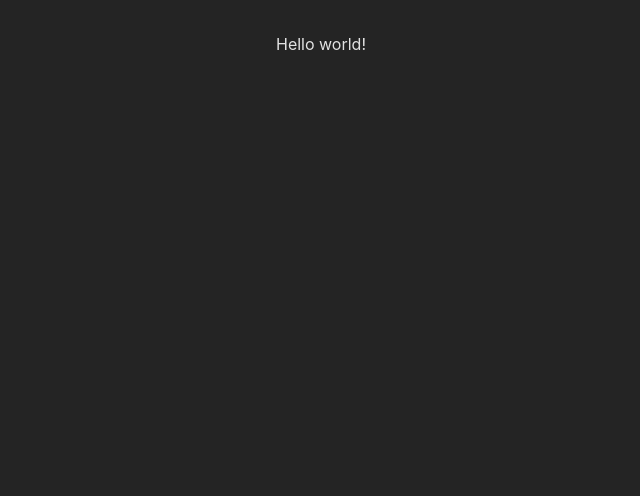
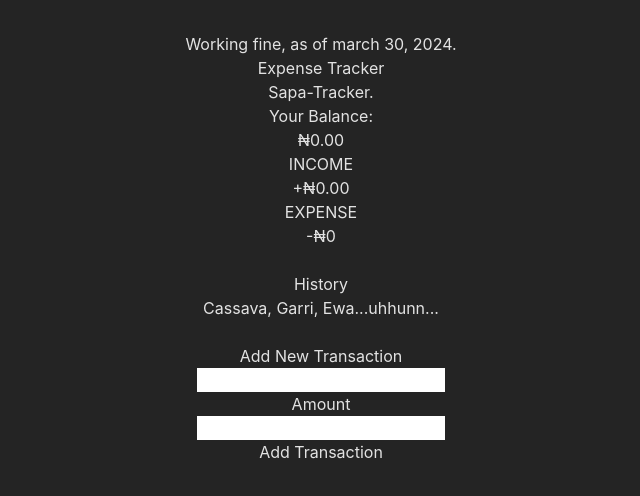
Before and after one commit to maximus-kai/sapatracker, a React (Vite) app: page / in a window 1280 px wide. Shown: the top 496 px of the page, without its empty margins (319-959 px from the left). Built offline with nearby package versions, Linux system fonts and the light colour scheme.

Commit message:
barebone jsx no css

```diff
--- a/src/App.jsx
+++ b/src/App.jsx
@@ -1,18 +1,31 @@
-import { useState } from 'react'
-import reactLogo from './assets/react.svg'
-import viteLogo from '/vite.svg'
 import './App.css'
+import Nav  from './Components/Nav';
+import Heading from './Components/Heading';
+import Balance from './Components/Balance';
+import Summary from './Components/Summary';
+import History from './Components/HistoryList';
+import AddTransaction from './Components/AddTransaction';
+import { GlobalProvider } from './context/GlobalState';
 
 function App() {
-  const [count, setCount] = useState(0)
 
   return (
-    <>
-       <h1 className="text-3xl font-bold underline">
-      Hello world!
-    </h1>
-    </>
-  )
-}
+    <GlobalProvider>
+      <h5 className="text-3xl font-bold underline">
+        Working fine, as of march 30, 2024.
+          </h5>
+          <Nav/>
+          <Heading/>
+          <Balance/>
+          <Summary/>
+          <History/>
+          <AddTransaction/>
+ </GlobalProvider>
+      )
+    }
 
-export default App
+    export default App;
+
+    {/*
+
+     */}
--- /dev/null
+++ b/src/Components/AddTransaction.jsx
@@ -0,0 +1,53 @@
+import * as React from 'react';
+import { useState,useContext } from 'react';
+import { GlobalContext } from '../context/GlobalState';
+
+export default function AddTransaction() {
+    const {addTransaction} = useContext(GlobalContext);
+    const [text,setText] = useState('');
+    const [amount,setAmount] = useState(0);
+
+    const Submit =(e)=>{
+      e.preventDefault();
+      const transactionParce = {
+        id: Math.floor(Math.random()*10000000) ,
+        description: text,
+        something: +amount
+      }
+      addTransaction(transactionParce)
+    }
+
+  return (
+
+      <div>
+        <br/>
+        <h5 className="text-3xl font-bold underline">
+        Add New Transaction
+           </h5>
+
+      <input
+          id="outlined-helperText"
+          label="Description"
+          value = {text}
+          onChange={(e)=> {setText(e.target.value)}}
+        />
+        <br/>
+        <div >
+          <h5 className="text-3xl font-bold underline">
+        Amount
+           </h5>
+          <input
+            value = {amount}
+            onChange={(e)=> {setAmount(e.target.value) }}
+          />
+        <br/>
+        <button
+        onClick={Submit}
+        >Add Transaction
+              </button>
+        </div>
+
+      </div>
+
+  );
+}
--- /dev/null
+++ b/src/Components/Balance.jsx
@@ -0,0 +1,30 @@
+import React,{useContext} from 'react';
+import { GlobalContext } from '../context/GlobalState';
+
+
+const Balance = () => {
+  const {transactions} = useContext(GlobalContext);
+
+  const Amount = transactions.map((eachTransaction)=> eachTransaction.something);
+  const Total = Amount.reduce((acc,item)=>(acc += item),0).toFixed(2)
+
+
+  return (
+    <div >
+
+    <div
+    sx={{ pt: 4 }}
+    direction="row"
+    spacing={2}>
+            <h4 className="text-3xl font-bold underline">
+            Your Balance:
+           </h4>
+           <h4 className="text-3xl font-bold underline">
+           ₦{Total}
+           </h4>
+    </div>
+  </div>
+  )
+}
+
+export default Balance
--- /dev/null
+++ b/src/Components/Heading.jsx
@@ -0,0 +1,11 @@
+import React from 'react';
+
+const Heading = () => {
+  return (
+    <h5 className="text-3xl font-bold underline">
+   Sapa-Tracker.
+      </h5>
+  )
+}
+
+export default Heading
--- /dev/null
+++ b/src/Components/History.jsx
@@ -0,0 +1,38 @@
+import React,{useContext} from 'react';
+import { GlobalContext } from '../context/GlobalState';
+
+
+const History = ({Transaction}) => {
+  const {deleteTransaction} = useContext(GlobalContext);
+  let sign;
+  let TheColor;
+  if (Transaction.something <0){
+     sign = "-";
+     TheColor = "#FF0000";
+  }
+    else{
+     sign = "+";
+     TheColor = "#00ff00";
+  }
+  return (<>
+  <div>
+
+            <button
+        variant="contained"
+        onClick={()=>deleteTransaction(Transaction.id)}
+        >X
+              </button>
+        <div>
+        <h5 className="text-3xl font-bold underline">
+        {Transaction.description}
+          </h5>
+          <h6 className="text-3xl font-bold underline" color = {TheColor} >
+          {sign}₦{Math.abs(Transaction.something)}
+          </h6>
+          </div>
+  </div>
+          </>
+  )
+}
+
+export default History;
--- /dev/null
+++ b/src/Components/HistoryList.jsx
@@ -0,0 +1,25 @@
+import React, {useContext}from 'react';
+import { GlobalContext } from '../context/GlobalState';
+import History from './History';
+
+export default function HistoryList() {
+  const {transactions} = useContext(GlobalContext);
+    return (
+        <>
+        <br/>
+        <h4 className="text-3xl font-bold underline">
+        History
+          </h4>
+      <div>
+          {
+            transactions.map((eachTransaction)=>
+            (<History key = {eachTransaction.id} Transaction = {eachTransaction} />)
+            )
+          }
+           <h6 className="text-3xl font-bold underline">
+           Cassava, Garri, Ewa...uhhunn...
+          </h6>
+        </div>
+      </>
+    );
+  }
--- /dev/null
+++ b/src/Components/Nav.jsx
@@ -0,0 +1,13 @@
+import React from 'react';
+
+function Nav() {
+  return (
+
+
+          <h6 className="text-3xl font-bold underline">
+          Expense Tracker
+          </h6>
+
+  );
+}
+export default Nav;
--- /dev/null
+++ b/src/Components/Summary.jsx
@@ -0,0 +1,41 @@
+import React,{useContext} from 'react';
+import { GlobalContext } from '../context/GlobalState';
+
+
+
+const Summary = () => {
+
+  const {transactions} = useContext(GlobalContext)
+
+  const Amount = transactions.map((eachTransaction)=> eachTransaction.something);
+  const Income = Amount.filter(eachItem=>eachItem>0).reduce((acc,item)=>(acc += item),0).toFixed(2)
+  const Expense = (Amount.filter(eachItem=>eachItem<0).reduce((acc,item)=>(acc += item),0)*1).toFixed(2)
+
+  return (
+    <div>
+        <div>
+          <div>
+          <h5 className="text-3xl font-bold underline">
+          INCOME
+          </h5>
+          <h5 className="text-3xl font-bold underline">
+          +₦{Income}
+          </h5>
+          </div>
+
+          <div>
+          <h5 className="text-3xl font-bold underline">
+          EXPENSE
+          </h5>
+          <h5 className="text-3xl font-bold underline">
+          -₦{Math.abs(Expense)}
+          </h5>
+          </div>
+
+        </div>
+      </div>
+  )
+
+}
+
+export default Summary
--- /dev/null
+++ b/src/context/AppReducer.js
@@ -0,0 +1,17 @@
+export default (state,action) =>{
+
+    switch(action.type){
+        case "DELETE_TRANSACTION":
+        return {
+            ...state,
+            transactions: state.transactions.filter(anyOfTheTransactions=>anyOfTheTransactions.id !== action.payload)
+        }
+        case "ADD_TRANSACTION":
+        return {
+            ...state,
+            transactions: [action.payload ,...state.transactions]
+        }
+        default:
+            return state;
+    }
+}
--- /dev/null
+++ b/src/context/GlobalState.jsx
@@ -0,0 +1,41 @@
+import React,{createContext,useReducer} from 'react';
+import AppReducer from './AppReducer';
+
+
+// Initial State
+const initialState = {
+   transactions: []
+}
+// Create Context
+export const GlobalContext = createContext(initialState);
+// create your provider
+export const GlobalProvider =({children})=>{
+    const [state,dispatch] = useReducer(AppReducer,initialState)
+    function deleteTransaction(id){
+        dispatch(
+            {
+                type: "DELETE_TRANSACTION",
+                payload: id,
+            }
+        )
+    }
+    function addTransaction(givenTransaction){
+        dispatch(
+            {
+                type: "ADD_TRANSACTION",
+                payload: givenTransaction,
+            }
+        )
+    }
+return(
+    <GlobalContext.Provider value={
+        {
+            transactions: state.transactions,
+            deleteTransaction,
+            addTransaction
+        }
+        }>
+        {children}
+    </GlobalContext.Provider>
+)
+}
```
